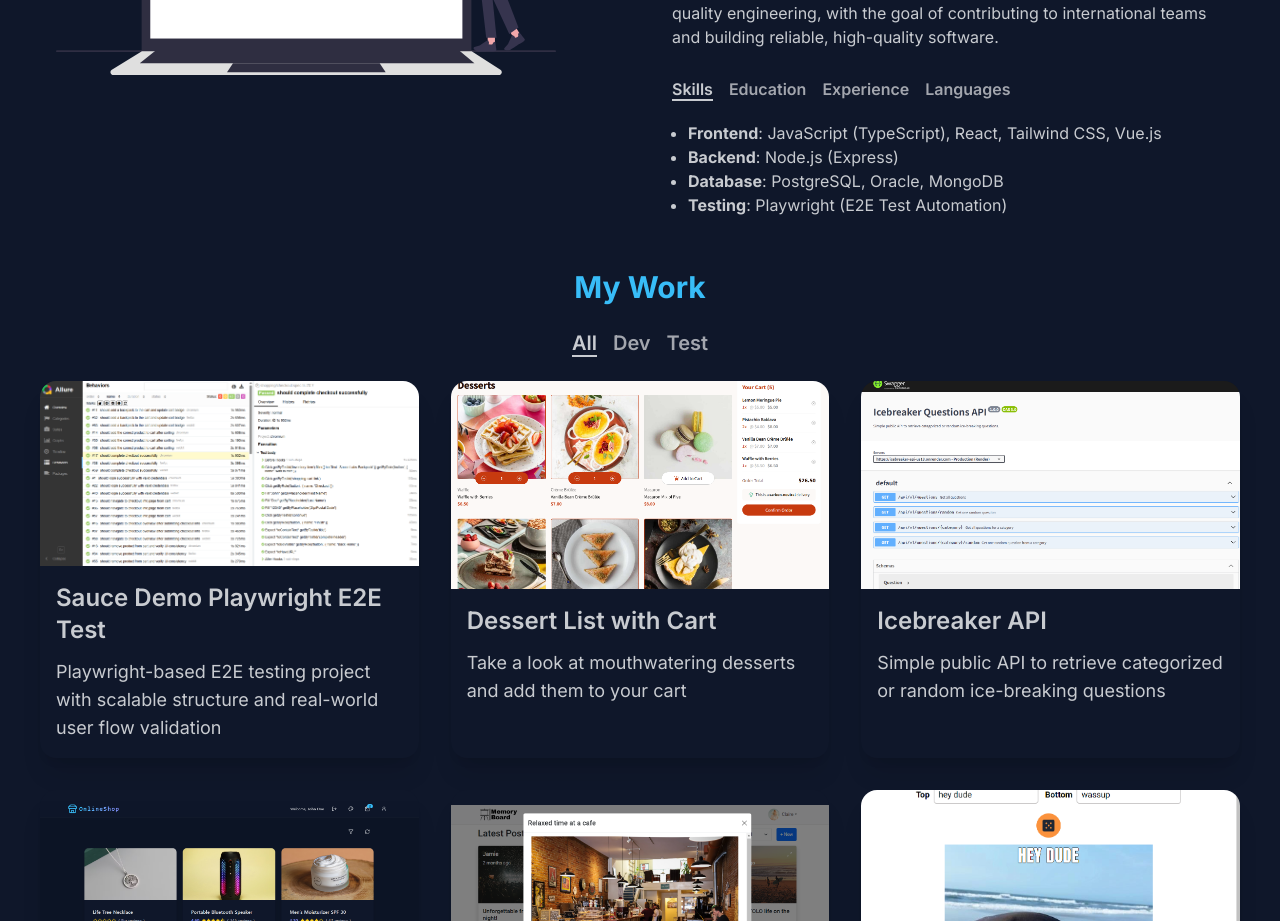
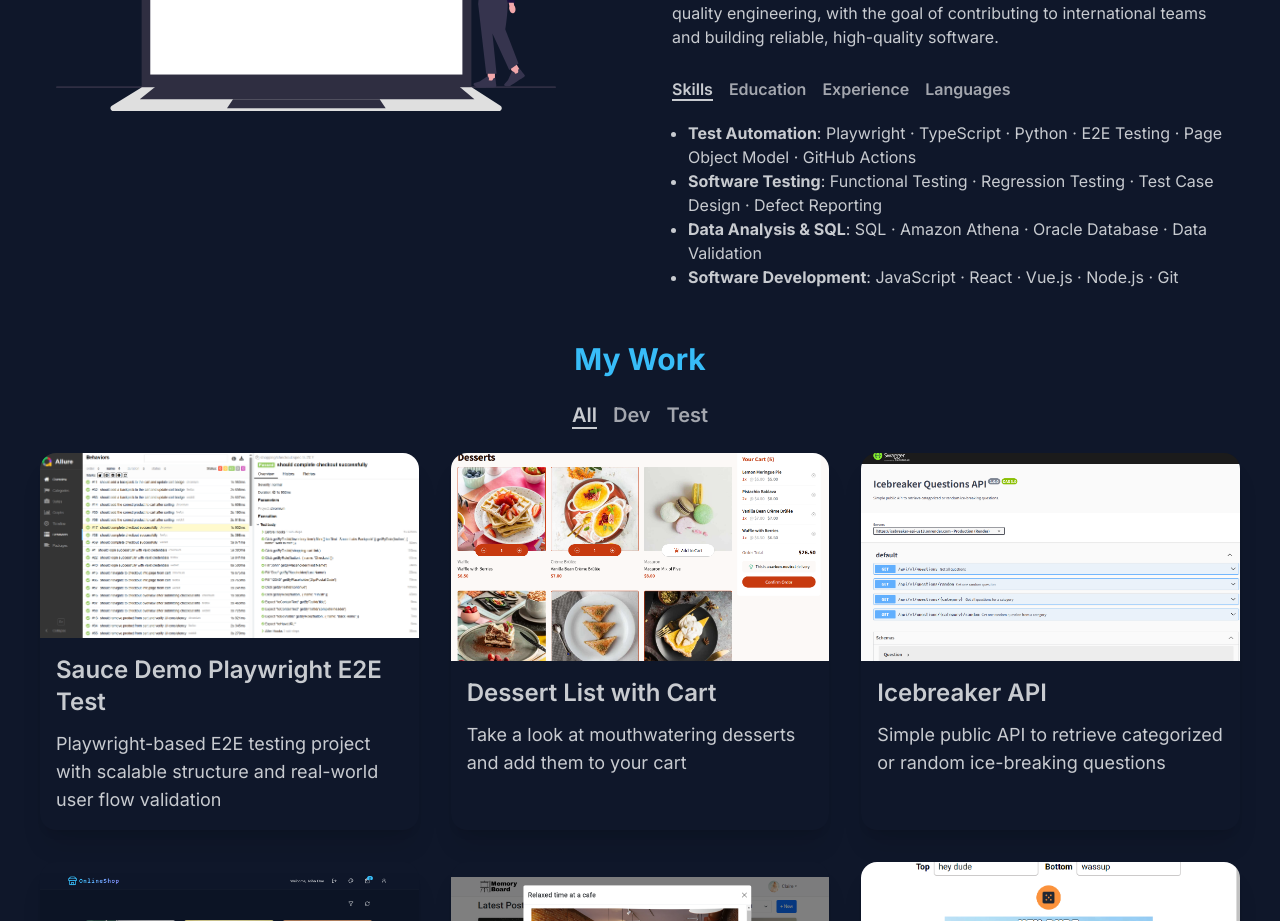
Before and after one commit to jake5007/portfolio_website, a Next.js app: page / in a window 1280 px wide. Shown: the part 940-1861 px from the top of the page. Built offline with nearby package versions, Linux system fonts and the light colour scheme.

Commit message:
content: refresh QA-focused About tab content

```diff
--- a/data.ts
+++ b/data.ts
@@ -26,6 +26,8 @@ type AboutTab = {
 type AboutContentItem = {
   label: string;
   value: string;
+  detail?: string;
+  period?: string;
 };
 
 export const aboutTabs: AboutTab[] = [
@@ -34,20 +36,20 @@ export const aboutTabs: AboutTab[] = [
     title: "Skills",
     content: [
       {
-        label: "Frontend",
-        value: "JavaScript (TypeScript), React, Tailwind CSS, Vue.js",
+        label: "Test Automation",
+        value: "Playwright · TypeScript · Python · E2E Testing · Page Object Model · GitHub Actions",
       },
       {
-        label: "Backend",
-        value: "Node.js (Express)",
+        label: "Software Testing",
+        value: "Functional Testing · Regression Testing · Test Case Design · Defect Reporting",
       },
       {
-        label: "Database",
-        value: "PostgreSQL, Oracle, MongoDB",
+        label: "Data Analysis & SQL",
+        value: "SQL · Amazon Athena · Oracle Database · Data Validation",
       },
       {
-        label: "Testing",
-        value: "Playwright (E2E Test Automation)",
+        label: "Software Development",
+        value: "JavaScript · React · Vue.js · Node.js · Git",
       },
     ],
   },
@@ -57,16 +59,17 @@ export const aboutTabs: AboutTab[] = [
     content: [
       {
         label: "University",
-        value: "Handong Global University (Pohang, South Korea)",
+        value: "Handong Global University",
+        detail: "B.S. in Computer Engineering · B.A. in Management · Pohang, South Korea",
       },
       {
-        label: "Training",
-        value:
-          "Java&Spring Backend Developer Training Course (Busan, South Korea)",
+        label: "Certifications",
+        value: "ISTQB Certified Tester Foundation Level (CTFL) · SQL Developer (SQLD) · Engineer Information Processing",
       },
       {
-        label: "Course",
-        value: "MERN Stack Course (Udemy)",
+        label: "Professional Training",
+        value: "Java & Spring Backend Development",
+        detail: "Backend Developer Training Program · Busan, South Korea",
       },
     ],
   },
@@ -75,16 +78,22 @@ export const aboutTabs: AboutTab[] = [
     title: "Experience",
     content: [
       {
+        label: "QA Engineer",
+        value: "QOOD",
+        period: "Jun 2026 – Present",
+        detail: "Perform navigation software testing and SQL-based route analysis. Built Python and Playwright automation tools, reducing a repetitive reporting workflow from approximately 60 minutes to 2 minutes.",
+      },
+      {
         label: "Software Developer",
-        value: "WITH Info",
+        value: "WITH Information",
+        period: "Mar 2024 – Jan 2025",
+        detail: "Developed and maintained web applications using Vue.js, JavaScript, C, and Oracle Database.",
       },
       {
         label: "Frontend Developer",
-        value: "SAINTI",
-      },
-      {
-        label: "Credit Analyst",
-        value: "Goryo Savings Bank",
+        value: "SAINTI Inc. (formerly SCADAICT)",
+        period: "Sep 2022 – Mar 2023",
+        detail: "Developed web-based manufacturing dashboards using Vue.js and Apache ECharts.",
       },
     ],
   },
@@ -92,17 +101,16 @@ export const aboutTabs: AboutTab[] = [
     id: "languages",
     title: "Languages",
     content: [
+      { label: "Korean", value: "Native" },
       {
-        label: "Korean",
-        value: "Native",
+        label: "English",
+        value: "IELTS GT 7.0",
+        detail: "Professional working proficiency",
       },
       {
-        label: "English",
-        value: "C1 (Advanced), IELTS GT: Overall 7.0",
-      },
-      {
-        label: "German",
-        value: "A1 (Beginner)",
+        label: "Polish",
+        value: "Beginner",
+        detail: "Currently learning",
       },
     ],
   },
```
